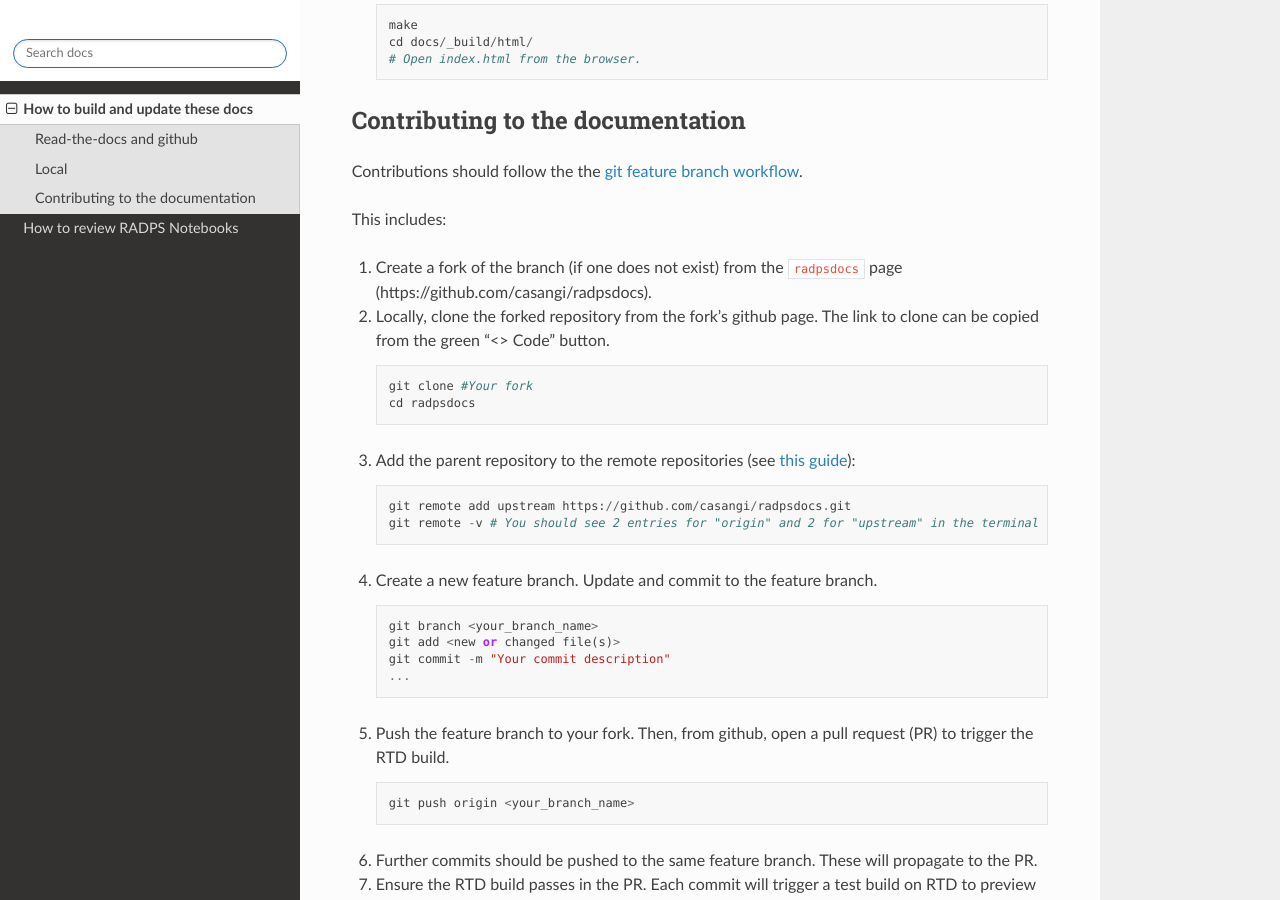
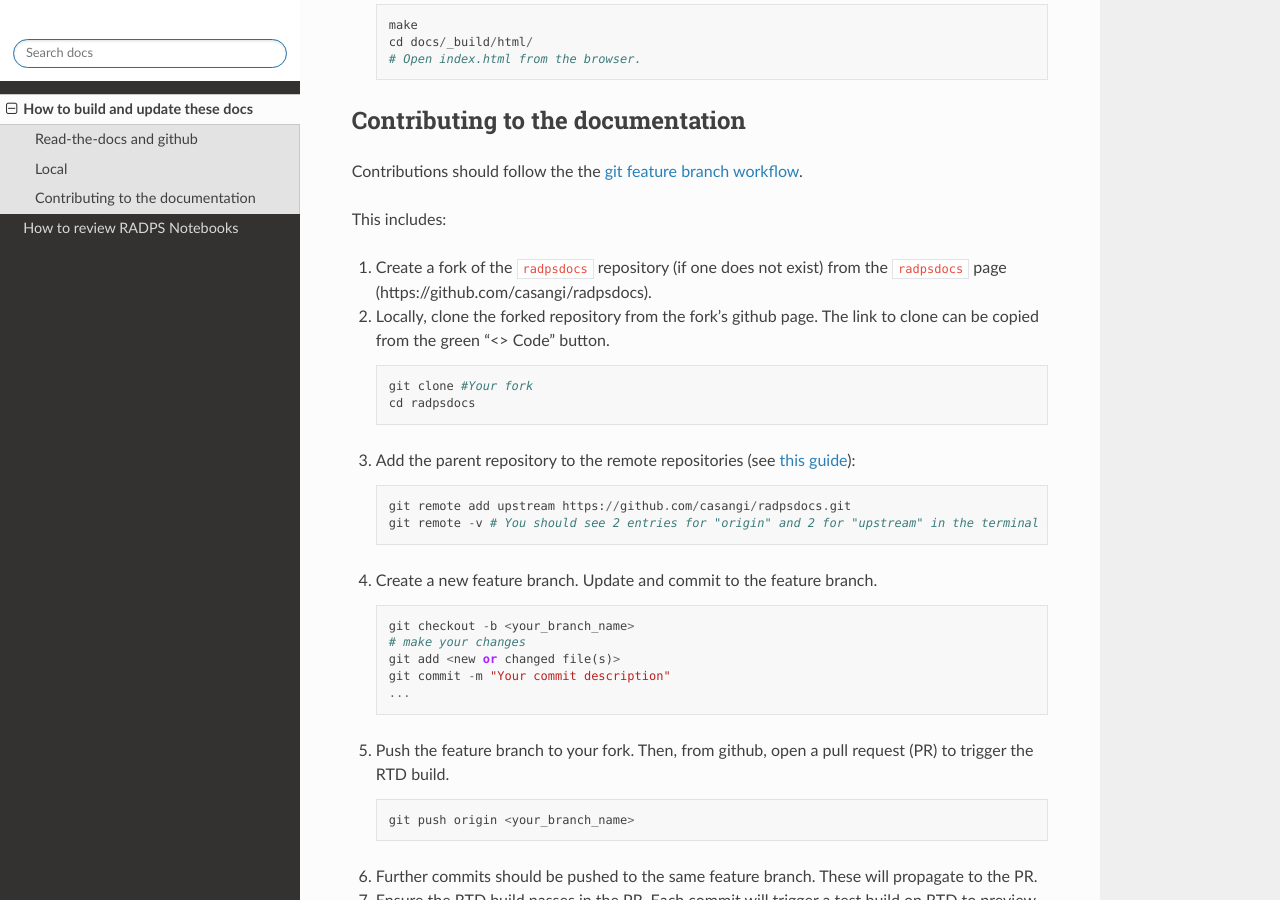
Before and after one commit to casangi/radpsdocs, a Sphinx documentation site: the page built from docs/building_docs.md, in a window 1280 px wide and 900 px high, scrolled down 834 px. Built offline with Sphinx 7.4.7 and the Read the Docs theme 3.1.0, drawn with Linux system fonts in a browser that asks for light colours.

Commit message:
corrections to instructions for contributing to the documentation

````diff
--- a/docs/building_docs.md
+++ b/docs/building_docs.md
@@ -45,7 +45,7 @@ Contributions should follow the the [git feature branch workflow](https://www.at
 
 This includes:
 
-1. Create a fork of the branch (if one does not exist) from the `radpsdocs` page (https://github.com/casangi/radpsdocs).
+1. Create a fork of the `radpsdocs` repository (if one does not exist) from the `radpsdocs` page (https://github.com/casangi/radpsdocs).
 
 2. Locally, clone the forked repository from the fork's github page. The link to clone can be copied from the green "<> Code" button.
 
@@ -64,7 +64,8 @@ This includes:
 3. Create a new feature branch. Update and commit to the feature branch.
 
     ```
-    git branch <your_branch_name>
+    git checkout -b <your_branch_name>
+    # make your changes
     git add <new or changed file(s)>
     git commit -m "Your commit description"
     ...
````
